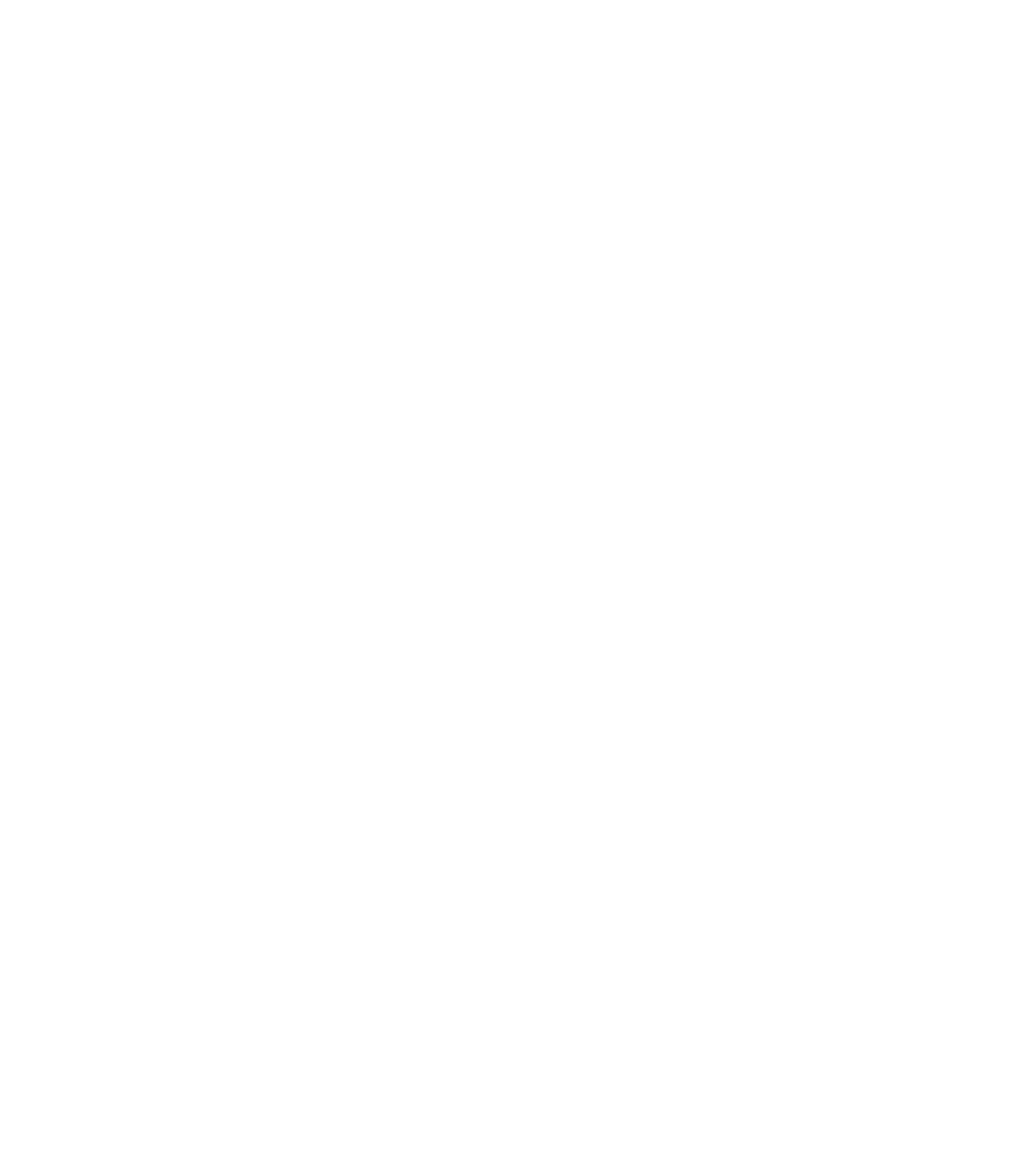
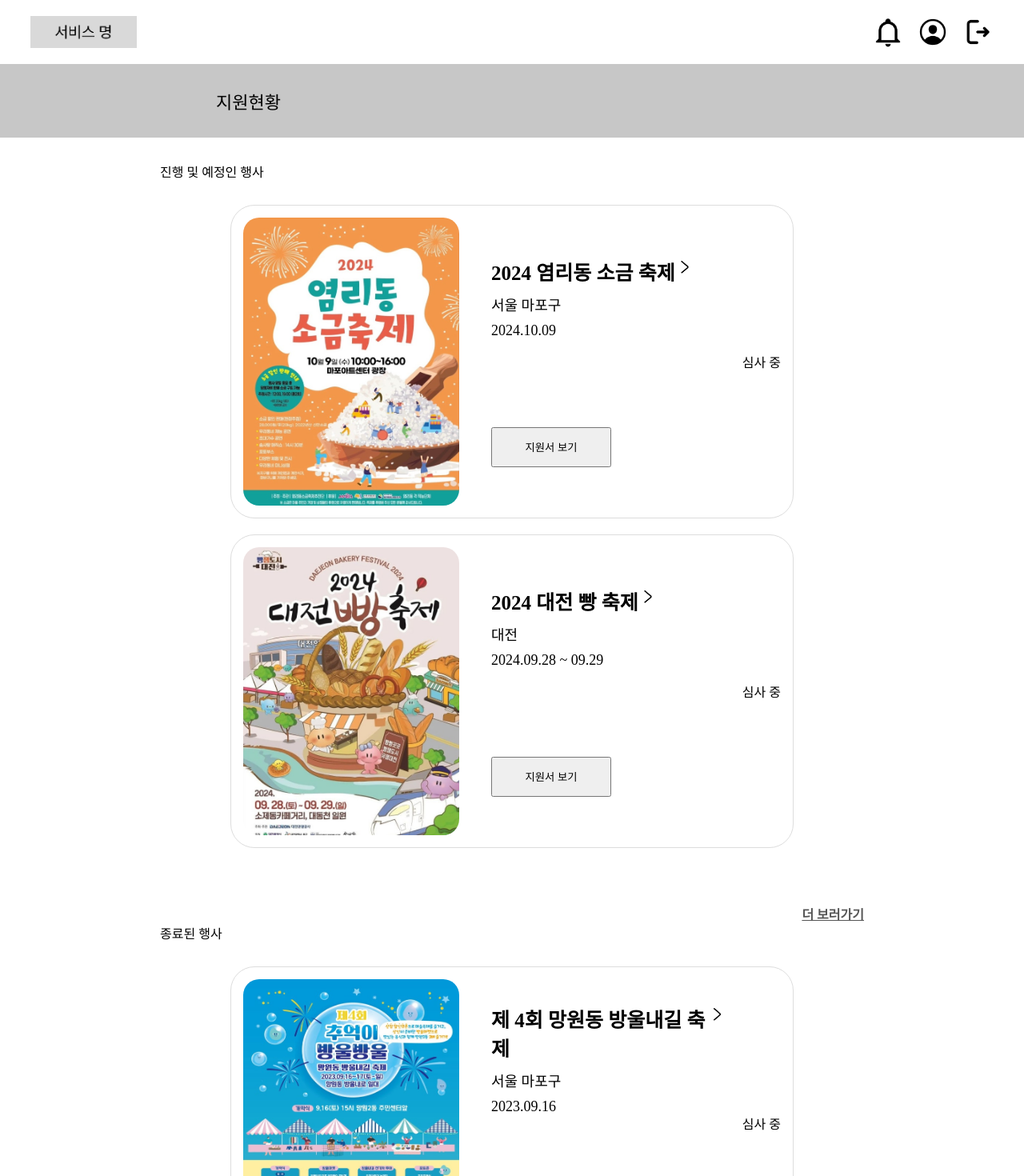
Before and after one commit to EverydayFestival/FrontEnd, a React (Vite) app: page /mypage/company/apply in a window 1280 px wide. Before the commit this address had no page. Shown: the top 1470 px of the page at 80% size. Before the commit the page ends 800 px from the top, so only its background shows below. Built offline with nearby package versions, Linux system fonts and the light colour scheme; a web font is replaced by a local one.

Commit message:
업체 지원현황

```diff
--- a/src/App.jsx
+++ b/src/App.jsx
@@ -1,7 +1,7 @@
 import React from 'react'
 import { Route, Routes } from 'react-router-dom'
 import Home from './pages/Home'
-import MyPage from './pages/MyPageFestival/MyPage'
+import MyPage from './pages/MyPage/MyPage'
 import MPFestivalOngoing from './pages/MyPageFestival/MPFestivalOngoing'
 import MPFestivalClosed from './pages/MyPageFestival/MPFestivalClosed'
 import MPFestivalAppliedCompany from './pages/MyPageFestival/MPFestivalAppliedCompany'
@@ -9,9 +9,9 @@
 import MPFestivalReview2Company from './pages/MyPageFestival/MPFestivalReview2Company'
 import MPFestivalNotification from './pages/MyPageFestival/MPFestivalNotification'
 import MPFestivalInterest2Company from './pages/MyPageFestival/MPFestivalInterest2Company'
-import MPFestivalFavored from './pages/MyPageFestival/MPFestivalFavored'
-import MPFestivalFavoredOngoingFest from './pages/MyPageFestival/MPFestivalFavoredOngoingFest'
-import MPFestivalFavoredClosedFest from './pages/MyPageFestival/MPFestivalFavoredClosedFest'
+import MPFestivalFavored from './pages/MyPage/MPFavored'
+import MPCompanyApply from './pages/MyPage/MyPageCompany/MPCompanyApply'
+
 
 const App = ()=>{
   return (
@@ -26,9 +26,9 @@
         <Route path='/mypage/festival/appliedcompany/:festivalId/:companyId/review' element={<MPFestivalReview2Company/>}/>
         <Route path='/mypage/festival/notification' element={<MPFestivalNotification/>}/>
         <Route path='/mypage/festival/interest' element={<MPFestivalInterest2Company/>}/>
-        <Route path='/mypage/festival/favored' element={<MPFestivalFavored/>}/>
-        <Route path='/mypage/festival/favored/ongoingfest' element={<MPFestivalFavoredOngoingFest/>}/>
-        <Route path='/mypage/festival/favored/closedfest' element={<MPFestivalFavoredClosedFest/>}/>
+        <Route path='/mypage/favored' element={<MPFestivalFavored/>}/>
+
+        <Route path='/mypage/company/apply' element={<MPCompanyApply/>}/>
       </Routes>
     </div>
 
--- a/src/pages/MyPageFestival/MPFestivalFavored.jsx
+++ b/src/pages/MyPage/MPFavored.jsx
@@ -121,7 +121,7 @@
                         <p>{fest.period}</p>
                       </FestInfo>
                       <FestFavored>
-                        <FavoredBtn onClick={handleUndo}>관심</FavoredBtn>
+                        <FavoredBtn onClick={handleUndo}>찜</FavoredBtn>
                       </FestFavored>
                     </FestCard>
                   ))}
@@ -264,12 +264,20 @@
 `;
 
 const FestImage = styled.img`
-  width: 300px;
+  width: 270px;
+  height: 360px;
   border-radius: 20px;
   cursor: pointer;
 `;
 
 const FestInfo = styled.div`
+  p{
+    font-size: 18px;
+  }
+  display: flex;
+  flex-direction: column;
+  gap: 10px;
+  justify-content: center;
   flex: 1;
 `;
 
--- a/src/pages/MyPageFestival/MyPage.jsx
+++ b/src/pages/MyPage/MyPage.jsx
@@ -5,7 +5,7 @@
 import { useNavigate } from 'react-router-dom';
 
 const MyPage = () => {
-  const [profileType, setProfileType] = useState('Festival');
+  const [profileType, setProfileType] = useState('Company'); //Festival, Company, Labor
   const navigate = useNavigate();
 
   const buttonConfig = {
@@ -13,10 +13,16 @@
       { label: "진행 및 예정 행사", path: '/mypage/festival/ongoing' },
       { label: "종료된 행사", path: '/mypage/festival/closed' },
       { label: "내가 관심을 표한 업체", path: '/mypage/festival/interest'},
-      { label: "찜", path: '/mypage/festival/favored' }
+      { label: "찜", path: '/mypage/favored?type=festival' }
     ],
-    Company: ["지원현황", "찜"],
-    Labor: ["지원현황", "찜"]
+    Company: [
+      { label: "지원현황", path: '/mypage/company/apply' },
+      { label: "찜", path: '/mypage/favored?type=company' }
+    ],
+    Labor: [
+      { label: "지원현황" },
+      { label: "찜" }
+    ]
   };
 
   const buttons = buttonConfig[profileType] || [];
--- /dev/null
+++ b/src/pages/MyPage/MyPageCompany/MPCompanyApply.jsx
@@ -0,0 +1,298 @@
+import React, { useState } from 'react'
+import styled from 'styled-components'
+import Navbar from '../../../components/Navbar'
+import fest_data from '../../../assets/fest/fest_data'
+import Modal from '../../../components/Modal'
+import more_button from '../../../assets/more_button.png'
+
+const MPFestivalFavored = () => {
+
+  const [viewAllOngoingFest, setViewAllOngoingFest] = useState(false);
+  const [viewAllClosedFest, setViewAllClosedFest] = useState(false);
+
+
+  const scrollToTop = () => {
+    window.scrollTo({ top: 0, behavior: 'smooth' });
+  };
+
+  return (
+    <PageWrapper>
+      <Fixed>
+        <Navbar />
+        <Title>
+          <p>지원현황</p>
+        </Title>
+      </Fixed>
+
+
+      <Content>
+        {(viewAllOngoingFest ? (
+            <>
+              <OngoingFest>
+                <Back onClick={()=>{
+                setViewAllClosedFest(false);
+                setViewAllOngoingFest(false);
+                scrollToTop();
+                }}>이전 페이지로</Back>
+                <p>진행 및 예정인 행사</p>
+                <FestCardList>
+                  {fest_data.map((fest, index) => (
+                    <FestCard key={index}>
+                      <FestImage src={fest.image} alt="" />
+                     <FestLeft>
+                        <FestInfo>
+                            <FestName>{fest.festivalName}</FestName>
+                            <p>{fest.location}</p>
+                            <p>{fest.period}</p>
+                            <ApplicationBtn>지원서 보기</ApplicationBtn>
+                        </FestInfo>
+                      <MoreIcon src={more_button} alt="업체더보기" />
+                     </FestLeft>
+
+                    <Status>
+                        <p>심사 중</p>
+                    </Status>
+
+                    </FestCard>
+                  ))}
+                </FestCardList>
+              </OngoingFest>
+            </>
+          ) : viewAllClosedFest ? (
+            <>
+              <ClosedFest>
+                <Back onClick={()=>{
+                setViewAllClosedFest(false);
+                setViewAllOngoingFest(false);
+                scrollToTop();
+                }}>이전 페이지로</Back>
+                <p>종료된 행사</p>
+                <FestCardList>
+                  {fest_data.map((fest, index) => (
+                    <FestCard key={index}>
+                      <FestImage src={fest.image} alt="" />
+                     <FestLeft>
+                        <FestInfo>
+                            <FestName>{fest.festivalName}</FestName>
+                            <p>{fest.location}</p>
+                            <p>{fest.period}</p>
+                            <ApplicationBtn>지원서 보기</ApplicationBtn>
+                        </FestInfo>
+                      <MoreIcon src={more_button} alt="더보기" />
+                     </FestLeft>
+                     <Status>
+                        <p>심사 중</p>
+                    </Status>
+
+                    </FestCard>
+                  ))}
+                </FestCardList>
+              </ClosedFest>
+            </>
+          ) : (
+            <>
+              <OngoingFest>
+                <p>진행 및 예정인 행사</p>
+                <FestCardList>
+                  {fest_data.slice(0, 2).map((fest, index) => (
+                    <FestCard key={index}>
+                      <FestImage src={fest.image} alt="" />
+                     <FestLeft>
+                        <FestInfo>
+                            <FestName>{fest.festivalName}</FestName>
+                            <p>{fest.location}</p>
+                            <p>{fest.period}</p>
+                            <ApplicationBtn>지원서 보기</ApplicationBtn>
+                        </FestInfo>
+                      <MoreIcon src={more_button} alt="업체더보기" />
+                     </FestLeft>
+                     <Status>
+                        <p>심사 중</p>
+                    </Status>
+                    </FestCard>
+                  ))}
+                </FestCardList>
+                <More
+                  onClick={() => {
+                    setViewAllOngoingFest(true);
+                    setViewAllClosedFest(false);
+                    scrollToTop();
+                  }}
+                >
+                  더 보러가기
+                </More>
+              </OngoingFest>
+
+              <ClosedFest>
+                <p>종료된 행사</p>
+                <FestCardList>
+                  {fest_data.slice(2, 4).map((fest, index) => (
+                    <FestCard key={index}>
+                      <FestImage src={fest.image} alt="" />
+                     <FestLeft>
+                        <FestInfo>
+                            <FestName>{fest.festivalName}</FestName>
+                            <p>{fest.location}</p>
+                            <p>{fest.period}</p>
+                            <ApplicationBtn>지원서 보기</ApplicationBtn>
+                        </FestInfo>
+                      <MoreIcon src={more_button} alt="업체더보기" />
+                     </FestLeft>
+                     <Status>
+                        <p>심사 중</p>
+                    </Status>
+                    </FestCard>
+                  ))}
+                </FestCardList>
+                <More
+                  onClick={() => {
+                    setViewAllClosedFest(true);
+                    setViewAllOngoingFest(false);
+                    scrollToTop();
+                  }}
+                >
+                  더 보러가기
+                </More>
+              </ClosedFest>
+            </>
+          )
+        )
+    }
+      </Content>
+    </PageWrapper>
+  );
+};
+
+export default MPFestivalFavored;
+
+
+const PageWrapper = styled.div`
+  padding: 170px;
+`
+
+const Fixed = styled.div`
+  position: fixed;
+  top: 0;
+  left: 0;
+  width: 100%;
+  background-color: white; /* 투명 배경 방지 */
+  z-index: 1000; /* 다른 요소보다 위 */
+`;
+
+
+const Title = styled.div`
+  background-color: rgb(199, 199, 199);
+  font-size: 22px;
+  padding: 30px 0 30px 270px;
+`;
+
+const Back = styled.span`
+  cursor: pointer;
+  font-weight: bold;
+  color: #555;
+  text-decoration: underline;
+
+  &:hover {
+    color: #f97e6c;
+  }
+`
+
+const OngoingFest = styled.div`
+  display: flex;
+  flex-direction: column;
+  gap: 30px;
+`
+const ClosedFest = styled.div`
+  display: flex;
+  flex-direction: column;
+  gap: 30px;
+`
+
+const FestCardList = styled.div`
+  display: flex;
+  flex-direction: column;
+  align-items: center;
+  margin-bottom: 40px;
+  gap: 20px;
+`;
+
+const FestCard = styled.div`
+  display: flex;
+  align-items: center;
+  justify-content: center;
+  gap: 20px;
+  padding: 15px;
+  width: 80%;
+  max-width: 1000px;
+
+    border: 1px solid #ddd;
+    border-radius: 30px;
+`;
+
+const FestImage = styled.img`
+  width: 270px;
+  height: 360px;
+  border-radius: 20px;
+  cursor: pointer;
+`;
+
+const FestLeft = styled.div`
+    display: flex;
+    flex: 1;
+    margin-left: 20px;
+`
+const Status = styled.div`
+
+`
+
+const FestInfo = styled.div`
+  p{
+    font-size: 18px;
+  }
+  display: flex;
+  flex-direction: column;
+  gap: 10px;
+  justify-content: center;
+`;
+
+const FestName = styled.span`
+  font-size: 25px;
+  font-weight: 700;
+  cursor: pointer;
+`;
+
+const ApplicationBtn = styled.button`
+  /* display: inline-block; */
+  margin-top: 100px;
+  padding: 8px 12px;
+  width: 150px;
+  height: 50px;
+  cursor: pointer;
+`;
+
+
+
+const Content = styled.div`
+  border-top: 2px solid #ccc;
+  padding: 50px;
+  margin: -20px;
+`;
+
+
+const MoreIcon = styled.img`
+  width: 24px;
+  height: 24px;
+  cursor: pointer;
+`;
+
+const More = styled.span`
+  align-self: flex-end;
+  cursor: pointer;
+  font-weight: bold;
+  color: #555;
+  text-decoration: underline;
+
+  &:hover {
+    color: #f97e6c;
+  }
+`
--- a/src/pages/MyPageFestival/MPFestivalClosed.jsx
+++ b/src/pages/MyPageFestival/MPFestivalClosed.jsx
@@ -23,7 +23,7 @@
           <FestCard key={index}>
             <FestImage src={fest.image} alt="" />
             <FestInfo>
-              <FestName>{fest.name}</FestName>
+              <FestName>{fest.festivalName}</FestName>
               <p>{fest.location}</p>
               <p>{fest.period}</p>
             </FestInfo>
@@ -90,6 +90,13 @@
 `;
 
 const FestInfo = styled.div`
+  p{
+    font-size: 18px;
+  }
+  display: flex;
+  flex-direction: column;
+  gap: 10px;
+  justify-content: center;
   flex: 1;
 `;
 
--- a/src/pages/MyPageFestival/MPFestivalOngoing.jsx
+++ b/src/pages/MyPageFestival/MPFestivalOngoing.jsx
@@ -82,12 +82,20 @@
 `;
 
 const FestImage = styled.img`
-  width: 300px;
+    width: 270px;
+  height: 360px;
   border-radius: 20px;
   cursor: pointer;
 `;
 
 const FestInfo = styled.div`
+  p{
+    font-size: 18px;
+  }
+  display: flex;
+  flex-direction: column;
+  gap: 10px;
+  justify-content: center;
   flex: 1;
 `;
 
```
Also changed, not shown: src/pages/MyPageFestival/MPFestivalFavoredClosedFest.jsx (deleted, +0 -9 lines), src/pages/MyPageFestival/MPFestivalFavoredOngoingFest.jsx (deleted, +0 -9 lines).
